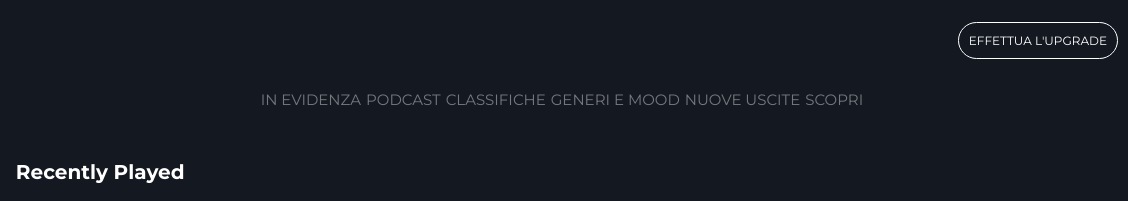
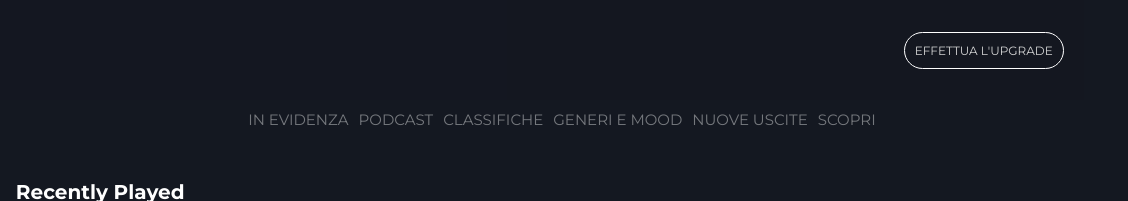
Before and after one commit to SamirSadriu-24/html-css-spotifyweb, a plain HTML site: page index.html in a window 1280 px wide. Shown: the top 201 px of the page, 152-1280 px from the left. Drawn offline with Linux system fonts and the light colour scheme.

Commit message:
Sistemazione della Call to Action trasparente

```diff
--- a/css/style.css
+++ b/css/style.css
@@ -25,6 +25,7 @@
     padding-top:20px;
 }
 
+
 .menu-container img{
     height: 30px;
     margin-bottom:30px;
@@ -37,6 +38,10 @@
     color:#a3a3a3;
     gap:10px;
     font-size:14px;
+}
+
+a:hover{
+    color:white;
 }
 
 .menu-container a img{
@@ -87,6 +92,10 @@
     font-size:12px;
 }
 
+.last-section a:hover{
+    color:white;
+}
+
 .last-section a img{
     height: 20px;
     margin:0;
@@ -114,21 +123,34 @@
 }
 
 /* Parte album centrale */
-.general-container{
-        background-color: #141821;
+
+
+
+.music-container{
+    background-color: #141821;
+    height: 90vh;
+    overflow-y: auto;
+    display:flex;
+    flex-direction: column;
+    gap:10px;
+    position:relative;
 }
+
 .call-to-action{
-    background-color: transparent;
-    height:10%;
+    width: 85vw;
+    background-color: rgb(20, 24, 33, 0.7);
+    height:100px;
+    padding:40px 20px;
     display:flex;
     justify-content: flex-end;
     align-items: center;
+    position:fixed;
+    z-index: 200;
 }
 
 .call-to-action a{
-    margin-right: 10px;
     text-decoration: none;
-    color:white;
+    color:lightgrey;
     text-align: center;
     border:solid 1px white;
     padding:10px;
@@ -137,23 +159,23 @@
     position:fixed;
 }
 
-.music-container{
-    background-color: #141821;
-    height: 80vh;
-    overflow-y: auto;
-    display:flex;
-    flex-direction: column;
-    gap:10px;
+.call-to-action:hover a{
+    color:white;
+}
+
+.categories{
+    padding-top:100px;
 }
 
 .categories ul{
+    margin-top:40px;
     height: 20px;
     margin:10px 0px;
     display:flex;
     flex-direction: row;
     justify-content: center;
     font-size:15px;
-    gap:5px;
+    gap:10px;
     list-style-type: none;
 }
 
@@ -166,6 +188,9 @@
     display:none;
 }
 
+.categories ul li a:hover{
+    color:white;
+}
 .categories ul li a:hover hr{
     display:block;
     border-radius:2px;
--- a/index.html
+++ b/index.html
@@ -41,11 +41,12 @@
             </section>
 
             <section class="general-container">
-                <div class="call-to-action">
-                   <a href="#">EFFETTUA L'UPGRADE</a>
-                </div>
+
 
                 <div class="music-container">
+                    <div class="call-to-action">
+                        <a href="#">EFFETTUA L'UPGRADE</a>
+                    </div>
                     <nav class="categories">
                         <ul>
                             <li><a href="#">IN EVIDENZA <hr></a></li>
```
